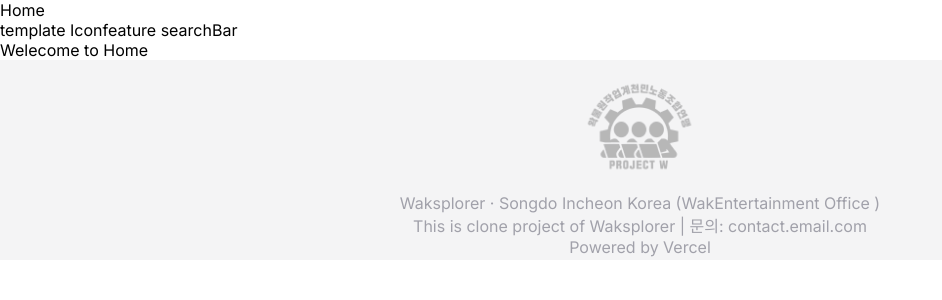
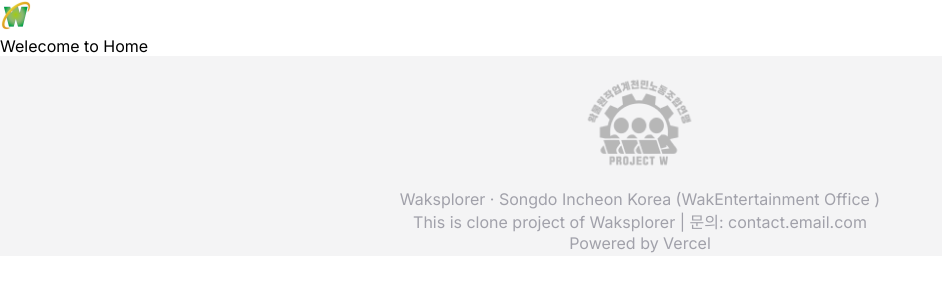
Before and after one commit to netkro-0706/waksplore-clone, a Next.js app: page / in a window 1280 px wide. Shown: the top 300 px of the page, without its empty margins (0-942 px from the left). Built offline with nearby package versions, Linux system fonts and the light colour scheme.

Commit message:
add: Logo

```diff
--- /dev/null
+++ b/app/components/primitives/header/logo/page.tsx
@@ -0,0 +1,18 @@
+import Image from "next/image";
+import Link from "next/link";
+import { ICON_SIZE } from "../../_asset/constants/page";
+
+export default function Logo() {
+  return (
+    <div>
+      <Link href={`/`}>
+        <Image
+          src={`/png/logo.png`}
+          width={ICON_SIZE.LOGO.width}
+          height={ICON_SIZE.LOGO.height}
+          alt="main logo"
+        />
+      </Link>
+    </div>
+  );
+}
--- a/app/components/templates/header/page.tsx
+++ b/app/components/templates/header/page.tsx
@@ -1,13 +1,9 @@
-import Button from "~/components/primitives/navbar/button/page";
+import Logo from "~/components/primitives/header/logo/page";
 
 export default function HeaderTemplate() {
   return (
     <div className="">
-      <Button text={"Home"} href={"/"} />
-
-      <>template Icon</>
-      <>feature searchBar</>
-      <></>
+      <Logo />
     </div>
   );
 }
```
